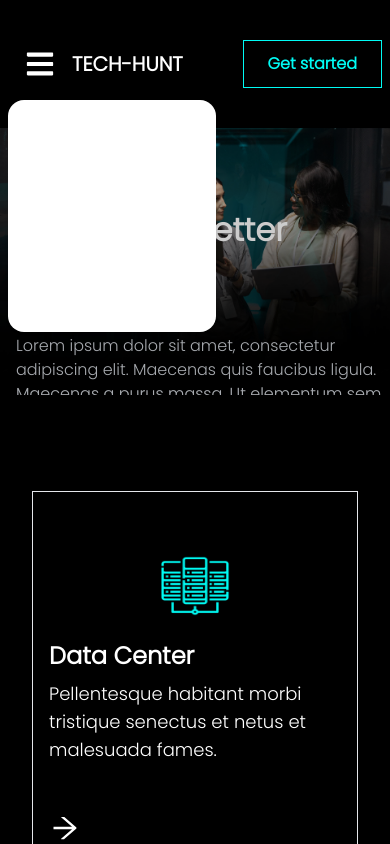
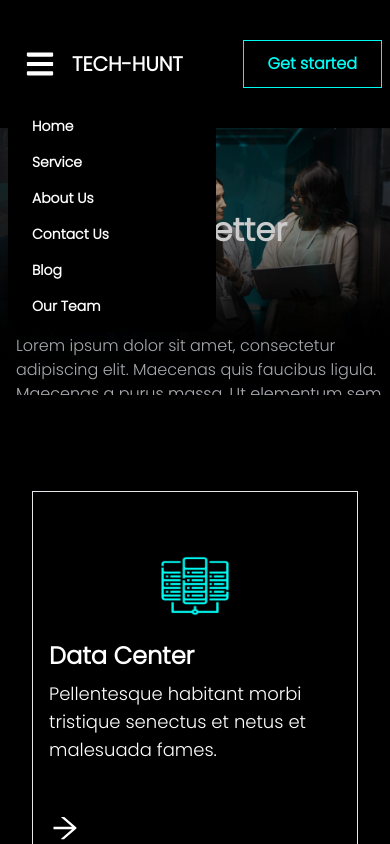
Before and after one commit to devAzharul/TECH-HUNT, a Next.js app: page / in a window 390 px wide. Both pictures are taken after a click on the label 40 px from the left and 64 px from the top of the page. Shown: the top 844 px of the page. Built offline with nearby package versions, Linux system fonts and the light colour scheme.

Commit message:
navbar fix

```diff
--- a/components/Navbar/Navbar.js
+++ b/components/Navbar/Navbar.js
@@ -18,7 +18,7 @@ const Navbar = () => {
                         <FaBars size={30} className='text-white font-bold' />
                         {/* <svg xmlns="http://www.w3.org/2000/svg" className="h-5 w-5" fill="none" viewBox="0 0 24 24" stroke="currentColor"><path strokeLinecap="round" strokeLinejoin="round" strokeWidth="2" d="M4 6h16M4 12h8m-8 6h16" /></svg> */}
                     </label>
-                    <ul tabIndex={0} className="text-white font-bold menu menu-compact dropdown-content mt-3 p-2 shadow bg-base-100 rounded-box w-52">
+                    <ul tabIndex={0} className="bg-black text-white font-bold menu menu-compact dropdown-content mt-3 p-2 shadow rounded-box w-52">
                         {menuList}
                     </ul>
                 </div>
```
Also changed, not shown: public/appstech-logo.png (deleted), 1 other file (tests, documents, lock files or other folders).
